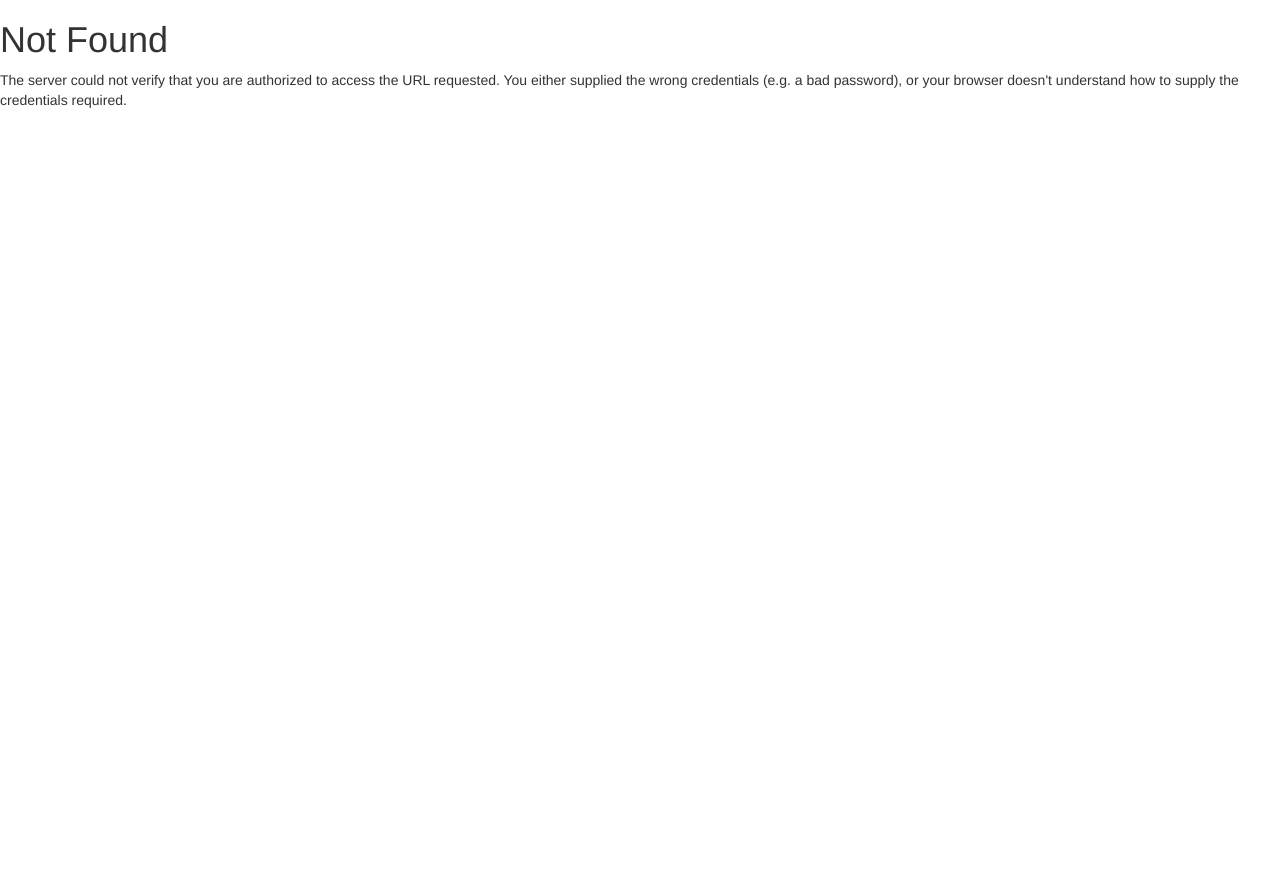
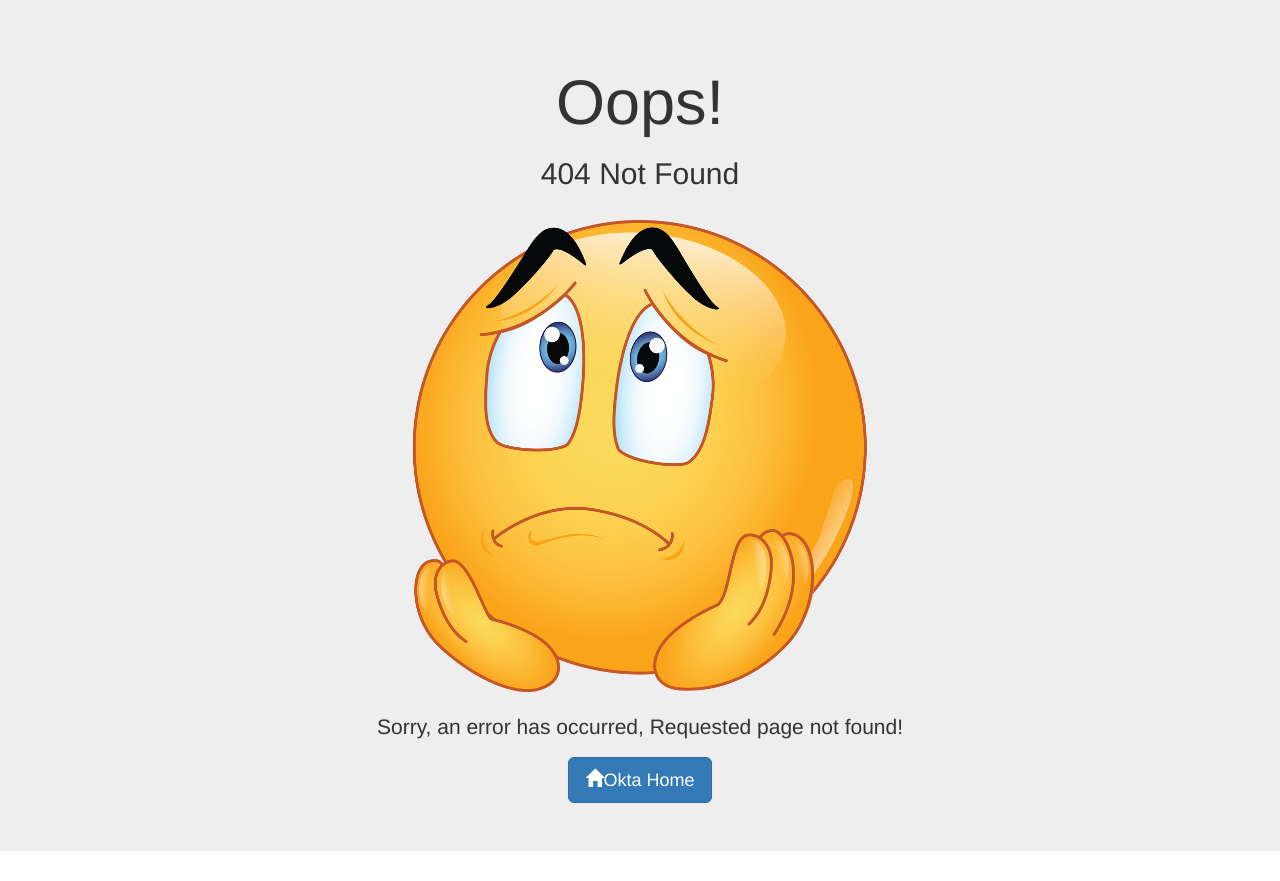
Before and after one commit to go-sari/sari-web, a Flask app: page / in a window 1280 px wide. Before the commit the page ends 108 px from the top, so only its background shows below. Run offline with Flask 2, Linux system fonts and the light colour scheme; some libraries are stand-ins or nearby versions.

Commit message:
Improved Not Found page. Closes #7

```diff
--- a/app.py
+++ b/app.py
@@ -24,6 +24,7 @@ SARI_PARAM_PULUMI_STACK_NAME = "PULUMI_STACK_NAME"
 SARI_PARAM_PRIMARY_AWS_REGION = "PRIMARY_AWS_REGION"
 
 app = Flask(__name__)
+app.config['sso_url'] = os.environ['SSO_URL']
 Bootstrap(app)
 app.secret_key = str(uuid.uuid4())
 logging.basicConfig(level=logging.DEBUG)
--- a/templates/base.html
+++ /dev/null
@@ -1,3 +0,0 @@
-{% extends "bootstrap/base.html" %}
-{% set application_name = 'SARI Web' %}
-{% block title %}{{ application_name }}{% endblock %}
--- a/templates/not_found.html
+++ b/templates/not_found.html
@@ -1,7 +1,16 @@
-{% extends 'base.html' %}
+{% include "bootstrap/base.html" %}
+
 {% block content %}
-<h1>Not Found</h1>
-<p>
-  The server could not verify that you are authorized to access the URL requested. You either supplied the wrong credentials (e.g. a bad password), or your browser doesn't understand how to supply the credentials required.
-</p>
+    <div class="jumbotron text-center">
+        <div class="container">
+            <h1 class="display-5">Oops!</h1>
+            <h2>404 Not Found</h2>
+            <img class="w-25 mt-4 mb-4" src="/static/assets/sad.png" alt="sad emoji">
+            <p class="lead">Sorry, an error has occurred, Requested page not found!</p>
+            <div class="error-actions">
+                <a href="{{ config['sso_url'] }}" class="btn btn-primary btn-lg">
+                    <span class="glyphicon glyphicon-home"></span>Okta Home</a>
+            </div>
+        </div>
+    </div>
 {% endblock %}
```
Also changed, not shown: static/assets/sad.png (added).
